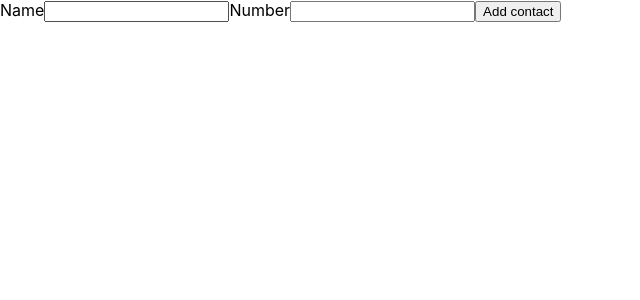
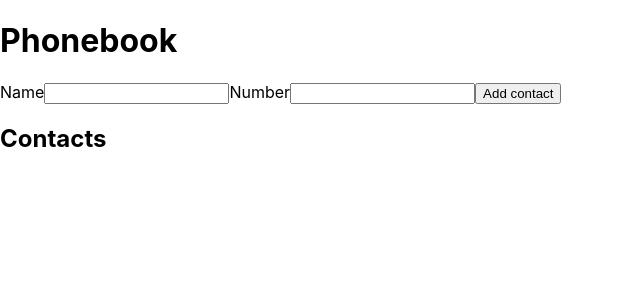
Before and after one commit to VadimKorobec/goit-react-hw-02-phonebook, a React (Create React App) app: page / in a window 1280 px wide. Shown: the top 300 px of the page, without its empty margins (0-640 px from the left). Built offline with nearby package versions, Linux system fonts and the light colour scheme.

Commit message:
Update App.js

```diff
--- a/src/components/App.js
+++ b/src/components/App.js
@@ -1,53 +1,22 @@
 import { Component } from 'react';
+import { ContactForm } from './Contacts/ContactForm';
 
 export class App extends Component {
   state = {
     contacts: [],
-    name: '',
-    number: '',
+    filter: '',
   };
 
-  handleChange = event => {
-    const { name, value } = event.currentTarget;
-
-    this.setState({ [name]: value });
-  };
-
-  handleSubmit = event => {
-    event.preventDefault();
-    console.log(this.state);
+  formSubmitHandler = data => {
+    console.log(data);
   };
 
   render() {
     return (
       <div>
-        <form onSubmit={this.handleSubmit}>
-          <label>
-            Name
-            <input
-              type="text"
-              value={this.state.name}
-              onChange={this.handleChange}
-              name="name"
-              pattern="^[a-zA-Zа-яА-Я]+(([' -][a-zA-Zа-яА-Я ])?[a-zA-Zа-яА-Я]*)*$"
-              title="Name may contain only letters, apostrophe, dash and spaces. For example Adrian, Jacob Mercer, Charles de Batz de Castelmore d'Artagnan"
-              required
-            />
-          </label>
-          <label>
-            Number
-            <input
-              type="tel"
-              value={this.state.number}
-              onChange={this.handleChange}
-              name="number"
-              pattern="\+?\d{1,4}?[-.\s]?\(?\d{1,3}?\)?[-.\s]?\d{1,4}[-.\s]?\d{1,4}[-.\s]?\d{1,9}"
-              title="Phone number must be digits and can contain spaces, dashes, parentheses and can start with +"
-              required
-            />
-          </label>
-          <button type="submit">Add contact</button>
-        </form>
+        <h1>Phonebook</h1>
+        <ContactForm onSubmit={this.formSubmitHandler} />
+        <h2>Contacts</h2>
       </div>
     );
   }
```
